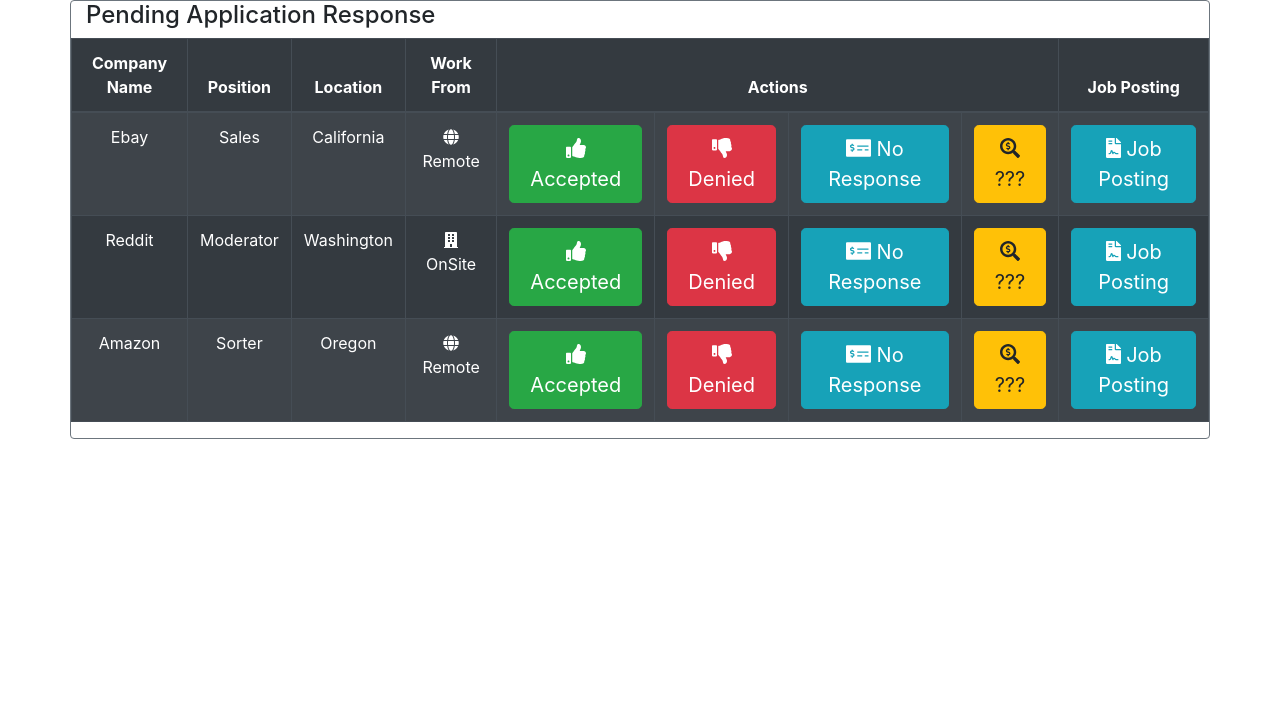
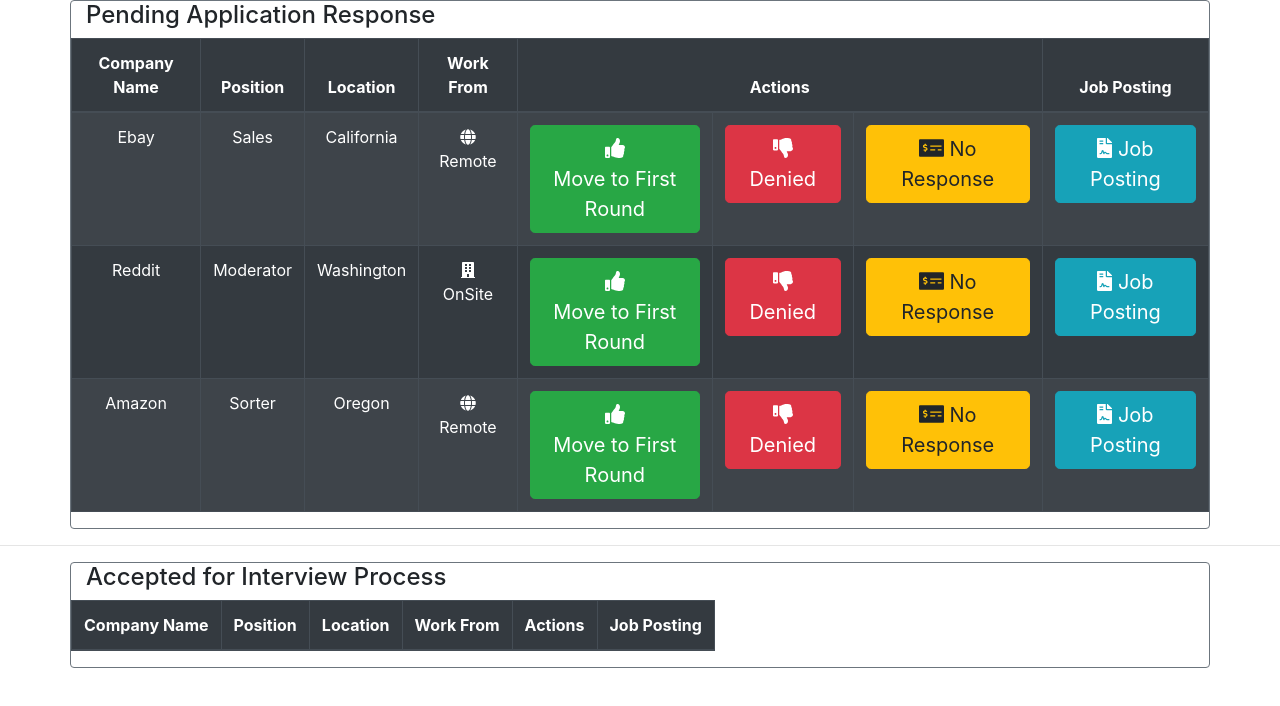
Before and after one commit to schradermade/jobtrakkr, a React (Create React App) app: page / in a window 1280 px wide. Shown: the top 706 px of the page. Built offline with nearby package versions, Linux system fonts and the light colour scheme.

Commit message:
add table to accepted job offers
Co-authored-by: Nathan Schrader <nathanschrader@icloud.com>

```diff
--- a/src/components/App.js
+++ b/src/components/App.js
@@ -13,7 +13,8 @@
         "Position" : "Sales",
         "Location" : "California",
         "WhereWork": "remote",
-        "JobLink" : "https://www.ebay.com"
+        "JobLink" : "https://www.ebay.com",
+        "Status" : false
       },
 
       {
@@ -22,7 +23,8 @@
         "Position" : "Moderator",
         "Location" : "Washington",
         "WhereWork": "onsite",
-        "JobLink" : "https://www.reddit.com"
+        "JobLink" : "https://www.reddit.com",
+        "Status" : false
       },
 
       {
@@ -31,7 +33,8 @@
         "Position" : "Sorter",
         "Location" : "Oregon",
         "WhereWork": "remote",
-        "JobLink" : "https://www.amazon.com"
+        "JobLink" : "https://www.amazon.com",
+        "Status" : false
       }
     ]
   }
@@ -47,9 +50,17 @@
     window.open(url);
   }
 
+  firstRound(id) {
+    let job = this.state.jobs.filter (i => i.id === id);
+    job[0].Status = true;
+    let updatedJobs = [...this.state.jobs];
+    this.setState({jobs : updatedJobs });
+  }
+
   render() {
     const isLoading = this.state.isLoading;
     const allJobs = this.state.jobs;
+    const pendingJobs = this.state.jobs;
 
     if (isLoading) {
       return(
@@ -58,21 +69,41 @@
     }
 
     let jobs =
-    allJobs.map(job =>
-      <tr key={job.Id}>
+    allJobs.map(job => {
+      if (job.Status === false) {
+        return <tr key={job.Id}>
                   <td>{job.CompanyName}</td>
                   <td>{job.Position}</td>
                   <td>{job.Location}</td>
                   { job.WhereWork === "remote" ? <td><FontAwesomeIcon icon={faGlobe} /> Remote</td> : <td><FontAwesomeIcon icon={faBuilding} /> <br/>OnSite</td>}
-        <td><Button className='btn btn-lg btn-success' onClick={() => this.remove(job.id)}> <FontAwesomeIcon icon={faThumbsUp} /> Accepted </Button></td>
+                  <td><Button className='btn btn-lg btn-success' onClick={() => this.firstRound(job.id)}> <FontAwesomeIcon icon={faThumbsUp} /> <br/>Move to First Round </Button></td>
                   <td><Button className='btn btn-lg btn-danger' onClick={() => this.remove(job.id)}> <FontAwesomeIcon icon={faThumbsDown} /> Denied </Button></td>
-        <td><Button className='btn btn-lg btn-info' onClick={() => this.remove(job.id)}> <FontAwesomeIcon icon={faMoneyCheckAlt} /> No Response </Button></td>
-        <td><Button className='btn btn-lg btn-warning' onClick={() => this.remove(job.id)}> <FontAwesomeIcon icon={faSearchDollar} /> ??? </Button></td>
+                  <td><Button className='btn btn-lg btn-warning' onClick={() => this.remove(job.id)}> <FontAwesomeIcon icon={faMoneyCheckAlt} /> No Response </Button></td>
                   <td><Button className='btn btn-lg btn-info' onClick={() => this.redirect(job.id)}> <FontAwesomeIcon icon={faFileContract} /> Job Posting </Button></td>
                 </tr>
+        }
+      }
+    )
+
+    let firstJobs =
+    pendingJobs.map(job => {
+      if (job.Status === true) {
+        return <tr key={job.Id}>
+                  <td>{job.CompanyName}</td>
+                  <td>{job.Position}</td>
+                  <td>{job.Location}</td>
+                  { job.WhereWork === "remote" ? <td><FontAwesomeIcon icon={faGlobe} /> Remote</td> : <td><FontAwesomeIcon icon={faBuilding} /> OnSite</td>}
+                  <td><Button className='btn btn-lg btn-success' onClick={() => this.remove(job.id)}> <FontAwesomeIcon icon={faThumbsUp} /> <br/>Move to Second Round </Button></td>
+                  <td><Button className='btn btn-lg btn-danger' onClick={() => this.remove(job.id)}> <FontAwesomeIcon icon={faThumbsDown} /> Denied </Button></td>
+                  <td><Button className='btn btn-lg btn-warning' onClick={() => this.remove(job.id)}> <FontAwesomeIcon icon={faMoneyCheckAlt} /> No Response </Button></td>
+                  <td><Button className='btn btn-lg btn-info' onClick={() => this.redirect(job.id)}> <FontAwesomeIcon icon={faFileContract} /> Job Posting </Button></td>
+                </tr>
+        }
+      }
     )
 
     return (
+      <>
         <div className='container border border-secondary rounded center'>
           <div className='row'>
             <div className='col-12'>
@@ -88,19 +119,45 @@
                     <th>Position</th>
                     <th>Location</th>
                     <th>Work From</th>
-                  <th colSpan='4'>Actions</th>
+                    <th colSpan='3'>Actions</th>
                     <th>Job Posting</th>
                   </tr>
                 </thead>
-
                 <tbody>
                   { this.state.jobs.length === 0 ? <td colSpan='8'>No pending Applications.</td> : jobs}
                 </tbody>
               </Table>
             </div>
           </div>
-
         </div>
+        <hr/>
+        <div className='container border border-secondary rounded center'>
+          <div className='row'>
+            <div className='col-12'>
+              <h4>Accepted for Interview Process</h4>
+            </div>
+          </div>
+          <div className='row'>
+            <div className='col-xs-12 center text-center'>
+              <Table dark responsive striped bordered hover>
+                <thead>
+                  <tr>
+                    <th>Company Name</th>
+                    <th>Position</th>
+                    <th>Location</th>
+                    <th>Work From</th>
+                    <th colSpan='3'>Actions</th>
+                    <th>Job Posting</th>
+                  </tr>
+                </thead>
+                <tbody>
+                  { this.state.jobs.length === 0 ? <td colSpan='8'>No pending Applications.</td> : firstJobs}
+                </tbody>
+              </Table>
+            </div>
+          </div>
+        </div>
+      </>
     );
   }
 }
```
Lines whose indentation alone changed are shown as unchanged.
